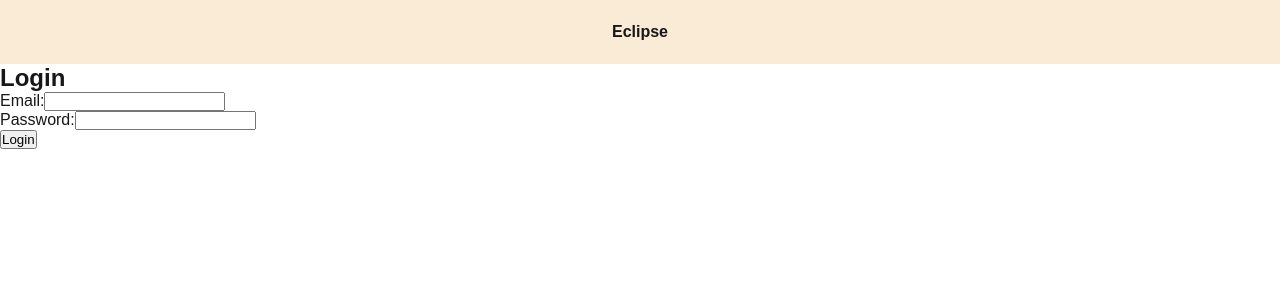
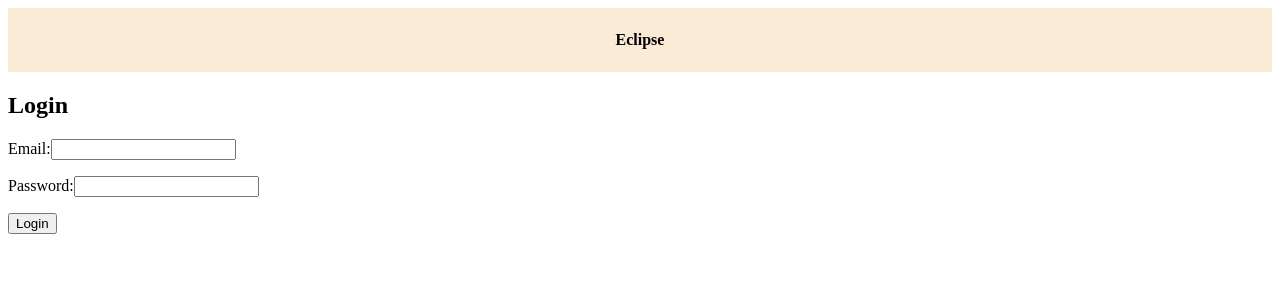
Before and after one commit to TahaNaveed-107/Social-Hub-MERN, a Next.js app in the folder eclipse/: page / in a window 1280 px wide. Shown: the top 300 px of the page. Built offline with nearby package versions, Linux system fonts and the light colour scheme.

Commit message:
setting up redux

```diff
--- a/eclipse/package.json
+++ b/eclipse/package.json
@@ -13,6 +13,7 @@
     "next": "15.2.0",
     "react": "^19.0.0",
     "react-dom": "^19.0.0",
+    "react-redux": "^9.2.0",
     "redux": "^5.0.1"
   },
   "devDependencies": {
--- a/eclipse/src/app/Login/page.jsx
+++ b/eclipse/src/app/Login/page.jsx
@@ -1,10 +1,13 @@
 "use client";
 import { useState } from "react";
+import { setToken } from "@/redux/slices/authSlice";
+import { useDispatch } from "react-redux";
 
 export default function Login() {
   const [email, setEmail] = useState("");
   const [password, setPassword] = useState("");
-  const [token, setToken] = useState("");
+
+  const dispatch = useDispatch();
 
   const userLogin = async (email, password) => {
     try {
@@ -17,8 +20,11 @@ export default function Login() {
       });
       const data = await response.json();
       console.log("Login Response: ", data);
-      setToken(data.token);
-      console.log("Token : ", token);
+
+      if (data.token) {
+        dispatch(setToken(data.token));
+        console.log("Token stored in redux", data.token);
+      }
     } catch (error) {
       console.error("Login Error: ", error);
     }
@@ -41,6 +47,7 @@ export default function Login() {
               type="email"
               name="userEmail"
               id="email"
+              value={email}
               onChange={(e) => {
                 setEmail(e.target.value);
               }}
@@ -52,6 +59,7 @@ export default function Login() {
               type="password"
               name="userPassword"
               id="password"
+              value={password}
               onChange={(e) => {
                 setPassword(e.target.value);
               }}
--- a/eclipse/src/app/layout.js
+++ b/eclipse/src/app/layout.js
@@ -1,26 +1,10 @@
-import { Geist, Geist_Mono } from "next/font/google";
-import "./globals.css";
-
-const geistSans = Geist({
-  variable: "--font-geist-sans",
-  subsets: ["latin"],
-});
-
-const geistMono = Geist_Mono({
-  variable: "--font-geist-mono",
-  subsets: ["latin"],
-});
-
-export const metadata = {
-  title: "Create Next App",
-  description: "Generated by create next app",
-};
+import { ReduxProvider } from "@/redux/providers";
 
 export default function RootLayout({ children }) {
   return (
     <html lang="en">
-      <body className={`${geistSans.variable} ${geistMono.variable}`}>
-        {children}
+      <body>
+        <ReduxProvider>{children}</ReduxProvider>
       </body>
     </html>
   );
--- /dev/null
+++ b/eclipse/src/redux/providers.js
@@ -0,0 +1,8 @@
+"use client";
+
+import { Provider } from "react-redux";
+import { store } from "@/redux/store";
+
+export function ReduxProvider({ children }) {
+  return <Provider store={store}>{children}</Provider>;
+}
--- /dev/null
+++ b/eclipse/src/redux/slices/authSlice.js
@@ -0,0 +1,21 @@
+import { createSlice } from "@reduxjs/toolkit";
+
+const initialState = {
+  token: null,
+};
+
+const authSlice = createSlice({
+  name: "auth",
+  initialState,
+  reducers: {
+    setToken: (state, action) => {
+      state.token = action.payload;
+    },
+    clearToken: (state) => {
+      state.token = null;
+    },
+  },
+});
+
+export const { setToken, clearToken } = authSlice.actions;
+export default authSlice.reducer;
--- /dev/null
+++ b/eclipse/src/redux/store.js
@@ -0,0 +1,8 @@
+import { configureStore } from "@reduxjs/toolkit";
+import authReducer from "./slices/authSlice";
+
+export const store = configureStore({
+  reducer: {
+    auth: authReducer,
+  },
+});
```
Also changed, not shown: 1 other file (tests, documents, lock files or other folders).
